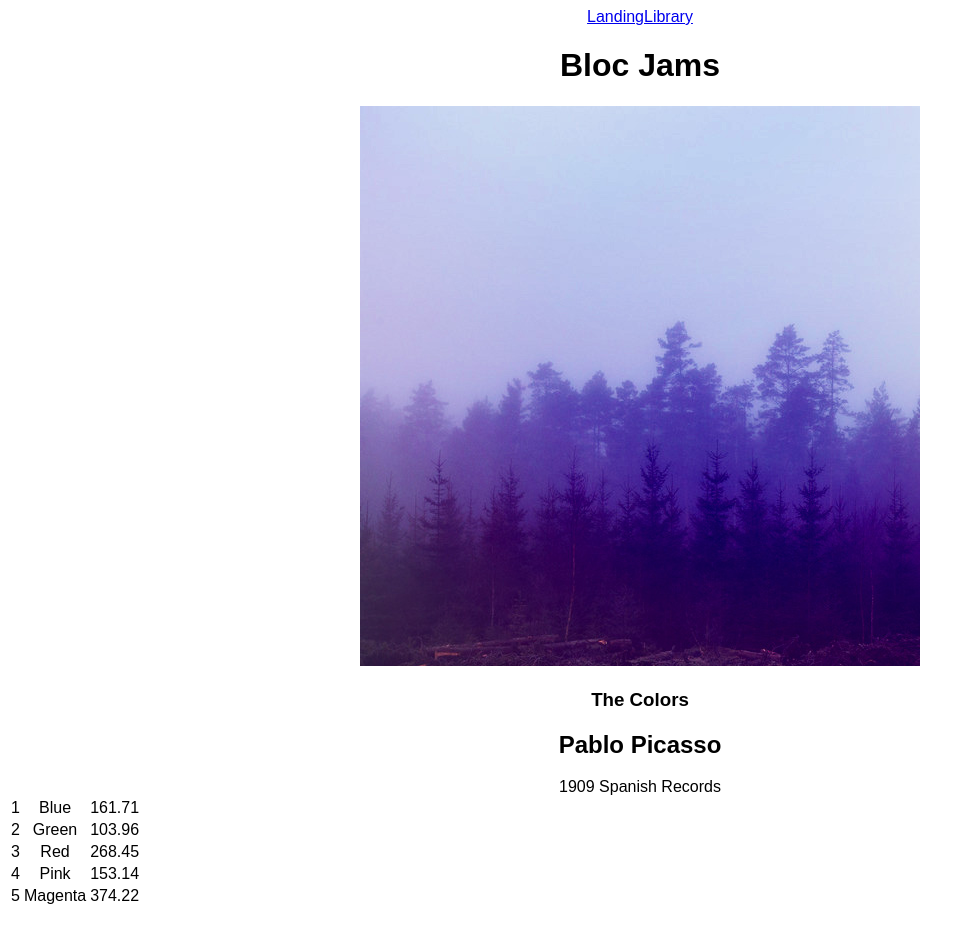
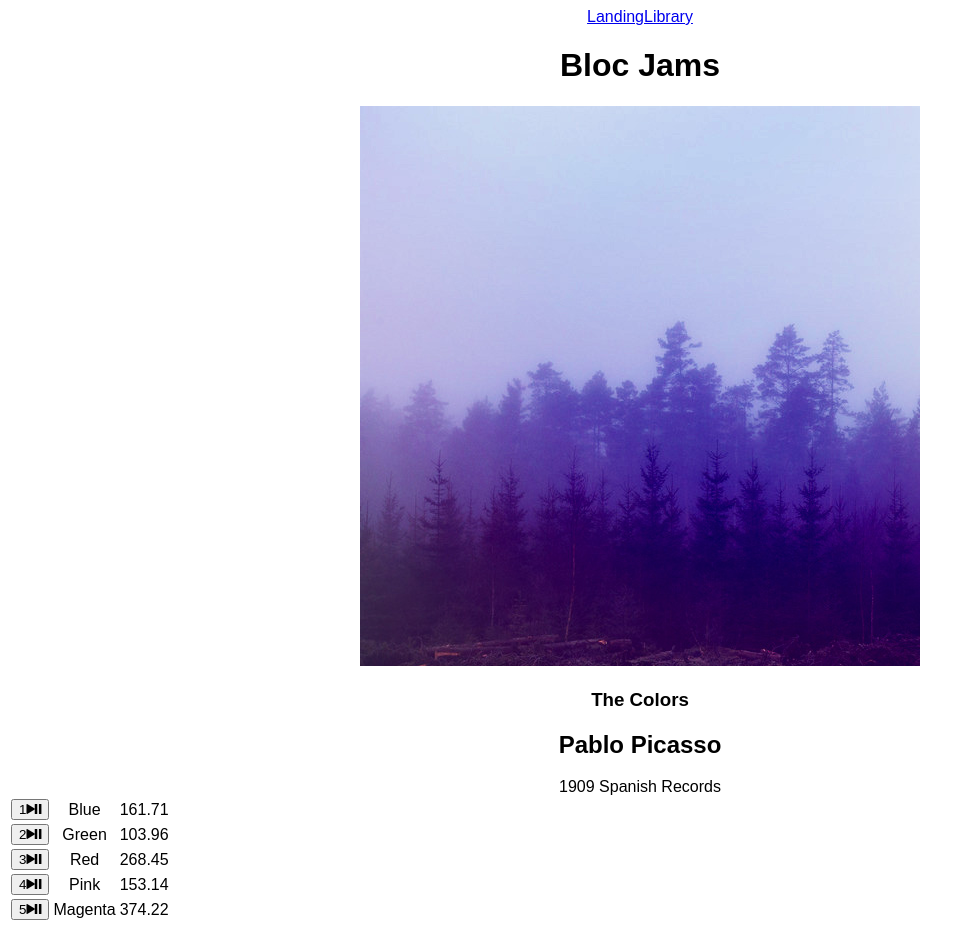
Before and after one commit to drewdisterhoft11/bloc-jamz-react, a React (Create React App) app: page /album/the-colors in a window 1280 px wide. Shown: the whole page, without its empty margins (0-972 px from the left). Built offline with nearby package versions, Linux system fonts and the light colour scheme.

Commit message:
motivation commit

```diff
--- a/public/index.html
+++ b/public/index.html
@@ -10,7 +10,7 @@
     -->
     <link rel="manifest" href="%PUBLIC_URL%/manifest.json">
     <link rel="shortcut icon" href="%PUBLIC_URL%/favicon.ico">
-    <link rel="ionicon icon" href="http://code.ionicframework.com/ionicons/2.0.1/css/ionicons.min.css">
+    <link rel="stylesheet" href="http://code.ionicframework.com/ionicons/2.0.1/css/ionicons.min.css">
 
     <!--
       Notice the use of %PUBLIC_URL% in the tags above.
--- a/src/components/Album.js
+++ b/src/components/Album.js
@@ -62,8 +62,14 @@
           </colgroup>
           <tbody>
           {this.state.album.songs.map( (song, index) =>
-            <tr className="song" key={index} onClick={() => this.handleSongClick(song)} >
-               <td className="song-number">{index+1}</td>
+              <tr className="song" key={index} onClick={() => this.handleSongClick(song)} >
+                <td className="song-actions">
+                  <button>
+                    <span className="song-number">{index+1}</span>
+                    <span className="ion-play"></span>
+                    <span className="ion-pause"></span>
+                   </button>
+                </td>
                <td className="song-title">{song.title}</td>
                <td className="song-duration">{song.duration}</td>
               </tr>
```
